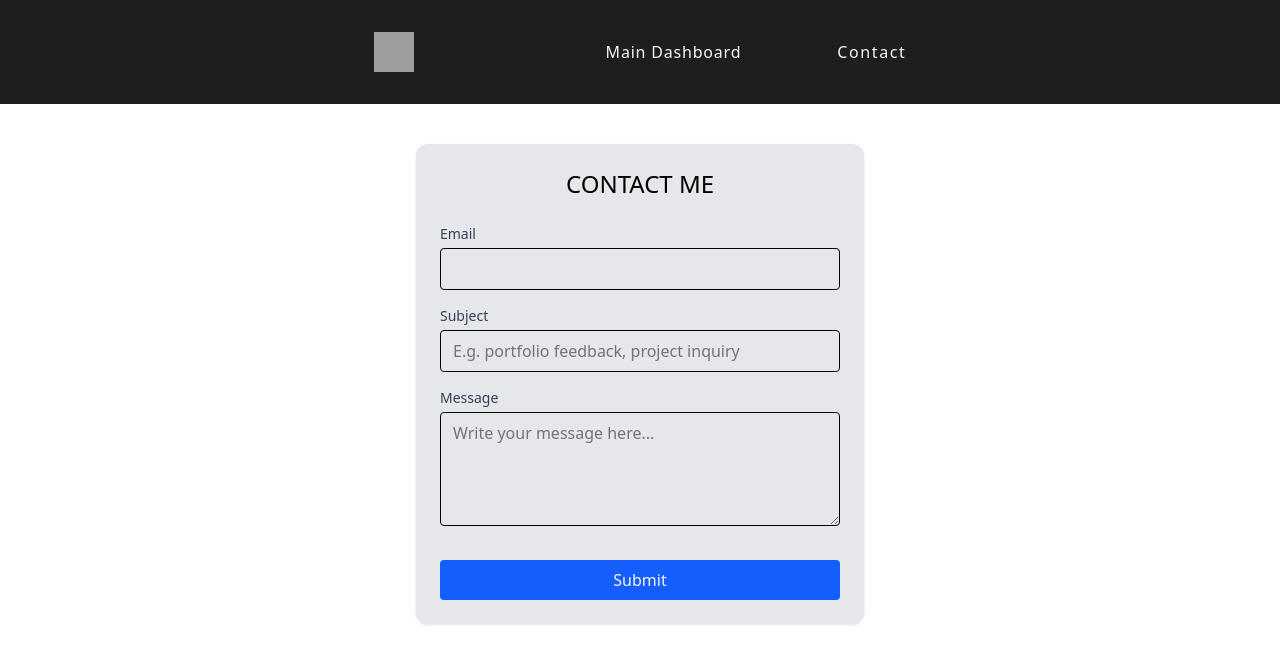
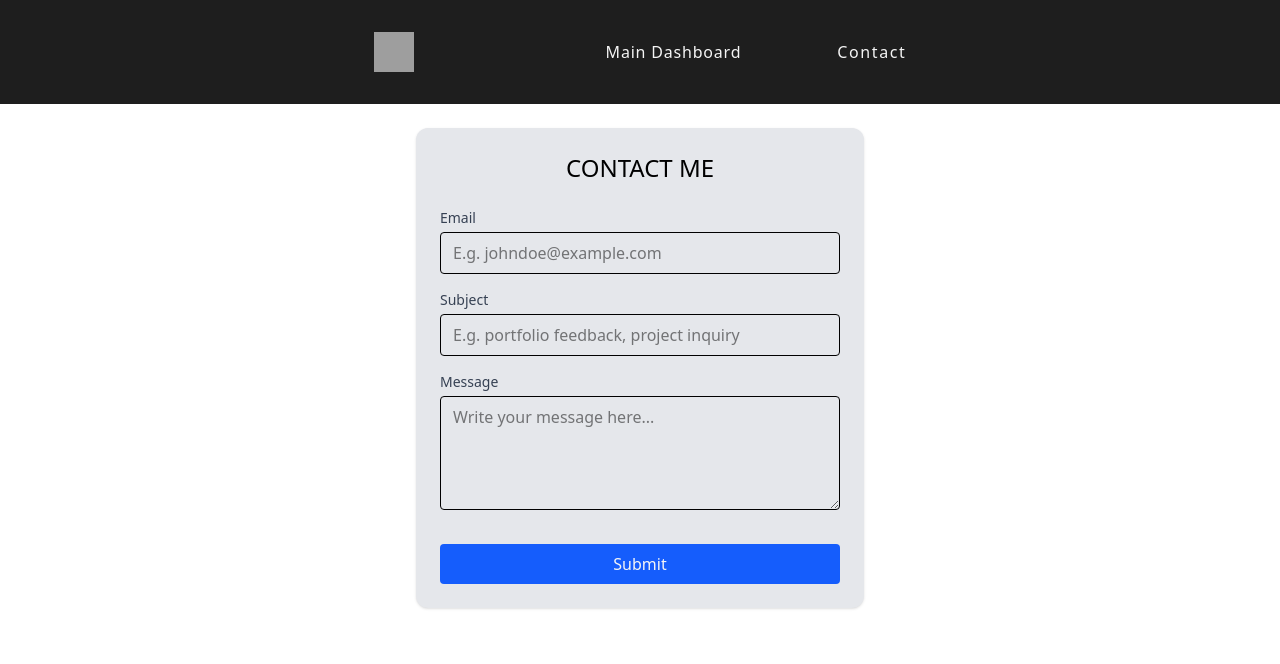
Before and after one commit to MaxGitHub0515/node-express-course-1, a React (Vite) app in the folder portfolio-hosted/main-dashboard/rt-client/: page /contact in a window 1280 px wide. Shown: the top 664 px of the page. Built offline with nearby package versions, Linux system fonts and the light colour scheme; no server answers; grey boxes are pictures that could not be loaded.

Commit message:
Making small corrections gradually to the ui, corrected login validation

```diff
--- a/portfolio-hosted/main-dashboard/rt-client/src/pages/admin/LoginPage.tsx
+++ b/portfolio-hosted/main-dashboard/rt-client/src/pages/admin/LoginPage.tsx
@@ -27,18 +27,21 @@ export default function LoginPage() {
     const validSchema = Yup.object({
         username: Yup.string()
          .required("Username is required")
-         .min(3)
+         .min(3, "Username must contain at least 3 characters")
          .max(24),
         pwd: Yup.string()
-            .min(6)
+            .min(12, "Password should be at least 12 characters long")
             .required("Password is required")
-            .matches(/\d/, "Password must contain a number")
-            .matches(/[A-Z]/, "Password must contain an uppercase letter"),
+            .matches(/\d/, "Password must contain numbers")
+            .matches(/^(?=.*[a-z])(?=.*[A-Z]).+$/, "Must contain at least one uppercase and one lowercase letter")
+            .matches(/[!@#$%^&*(),.?":{}|<>_\-]/, "Must contain must contain special characters"),
+
         //   confirmPwd: Yup.string()
         //     .oneOf([Yup.ref('pwd'), null], "Passwords must match")
         //     .required("Confirm Password is required"),
         email: Yup.string()
         .email('Invalid Email').required('Email is required')
+        .matches( /^[^\s@]+@[^\s@]+\.[^\s@]{2,}$/, "Please enter a valid email")
 
     })
 
@@ -79,10 +82,10 @@ export default function LoginPage() {
 
     return (
 
-        <div className="flex flex-col max-w-md  mx-auto bg-gray-200 p-6 mt-10 rounded-xl shadow justify-center items-center">
+        <div className="flex flex-col max-w-sm  mx-auto bg-gray-200 p-6 mt-10 rounded-xl shadow justify-center items-center">
           <div className="uppercase font-medium text-2xl mb-6">Log In</div>
           <Formik initialValues={initValues} validationSchema={validSchema} onSubmit={handleSubmit}>
-            <Form className="space-y-4">
+            <Form className="space-y-4 w-full">
                 <div>
                     <label htmlFor="username" className="block text-sm font-medium text-gray-700 mb-1">Username</label>
                     <Field name="username" type="text" className="w-full px-3 py-2 border rounded "/>
--- a/portfolio-hosted/main-dashboard/rt-client/src/pages/contact/ContactPage.tsx
+++ b/portfolio-hosted/main-dashboard/rt-client/src/pages/contact/ContactPage.tsx
@@ -2,9 +2,10 @@
 
 import type {FormikHelpers} from "formik";
 import {Formik, Form, Field, ErrorMessage} from "formik";
+import toast from "react-hot-toast";
 import NavBarComponent from "../rt-dashboard/components/NavBar";
-
-// import * as Yup from 'yup';
+import * as Yup from 'yup';
+import { useNavigate } from "react-router-dom";
 // import {useEffect, useState} from "react";
 
 interface FormValues {
@@ -15,26 +16,27 @@ interface FormValues {
 
 
 export default function ContactPage() {
+     const navigate = useNavigate();
        const initValues: FormValues  = {
         email: "",
         subject: "",
         message: ""
     }
 
-     // const validSchema = Yup.object({
-    //     email: Yup.string()
-    //         .email('Invalid Email').required('Email is required'),
-    //     subject: Yup.string()
-    //         .min(3, 'Subject must be at least 3 characters')
-    //         .max(100, 'Subject cannot exceed 50 characters')
-    //         .required('Subject is required'),
-    //     message: Yup.string()
-    //         .min(10, 'Message must be at least 10 characters')
-    //         .required('Message is required')
-    // });
+     const validSchema = Yup.object({
+        email: Yup.string()
+            .email('Invalid Email').required('Email is required'),
+        subject: Yup.string()
+            .min(3, 'Subject must be at least 3 characters')
+            .max(50, 'Subject cannot exceed 50 characters')
+            .required('Subject is required'),
+        message: Yup.string()
+            .max(2000, 'Message exceeded the amount of allowed characters')
+            .required('Message is required')
+    });
 
     const handleContactSubmit = async  (values:FormValues, {resetForm}: FormikHelpers<FormValues>) =>{
-        const res = await fetch('/api/v1/contact', {
+        const res = await fetch('/api/v1/contact/send-email', {
             method: 'POST',
             headers: { 'Content-Type': 'application/json' },
             body: JSON.stringify(values),
@@ -44,23 +46,20 @@ export default function ContactPage() {
         if (!res.ok) {
             throw new Error(getParsedJSON.msg || 'Contact form submission failed');
         }
-
+        toast.success("Email was sent successfully")
+        navigate('/contact')
         resetForm();
-
     }
-
-
-
     return (
        <>
        <NavBarComponent />
-       <div className="flex flex-col max-w-md  mx-auto bg-gray-200 p-6 mt-10 rounded-xl shadow justify-center items-center">
+       <div className="flex flex-col max-w-md mx-auto bg-gray-200 p-6 mt-29 md:my-6 rounded-xl shadow justify-center items-center">
           <div className="uppercase font-medium text-2xl mb-6">Contact Me</div>
-          <Formik initialValues={initValues} onSubmit={handleContactSubmit}>
+          <Formik initialValues={initValues} validationSchema={validSchema} onSubmit={handleContactSubmit}>
             <Form className="space-y-4 w-full">
                 <div>
                     <label htmlFor="email" className="block text-sm font-medium text-gray-700 mb-1">Email</label>
-                    <Field name="email" type="email" className="w-full px-3 py-2 border rounded "/>
+                    <Field name="email" type="email" placeholder="E.g. johndoe@example.com" className="w-full px-3 py-2 border rounded "/>
                     <ErrorMessage name="email" component="div" className="text-red-600 text-sm"/>
                 </div>
                 <div>
--- a/portfolio-hosted/main-dashboard/rt-client/src/pages/rt-dashboard/components/MainComponent.tsx
+++ b/portfolio-hosted/main-dashboard/rt-client/src/pages/rt-dashboard/components/MainComponent.tsx
@@ -22,7 +22,7 @@ schema:
         /* The data is hardcoded just for demo and testing purpose */
         /* The projects will be added dynamically via admin console later */
 
-        <div className="mx-auto mt-3 md:gap-8  max-w-[1280px] bg-[#E5E5E5] drop-shadow-lg drop-shadow-blue-500/50 p-3">
+        <div className="mx-auto md:gap-8 max-w-[1280px] md:mt-3 mt-29 bg-[#E5E5E5] drop-shadow-lg drop-shadow-blue-500/50 p-3">
             <SearchBarAndFilteringComponent />
             <main className="flex flex-col sm:flex-row  mx-auto sm:items-start items-center flex-wrap gap-4 h-full">
                 <header className=" w-full ">
--- a/portfolio-hosted/main-dashboard/rt-client/src/pages/rt-dashboard/components/NavBar.tsx
+++ b/portfolio-hosted/main-dashboard/rt-client/src/pages/rt-dashboard/components/NavBar.tsx
@@ -7,7 +7,7 @@ import { Link } from "react-router-dom";
 export default function NavBarComponent() {
 
     return (
-          <div className="w-screen  bg-[#1E1E1E] p-8 flex items-center justify-center gap-8 md:gap-48 sm:gap-x-6 ">
+          <div className="w-screen bg-[#1E1E1E] p-8 fixed top-0 z-10 md:relative flex items-center justify-center gap-8 md:gap-48 sm:gap-x-6 ">
             <div className="flex items-center ">
                 <Link to={"/main-dashboard"} >
                     <img src={"https://res.cloudinary.com/dixiuoxw2/image/upload/v1753813816/logo_prg3wf.svg"}
--- a/portfolio-hosted/main-dashboard/rt-client/src/pages/rt-dashboard/components/SearchBarAndFilteringComponent.tsx
+++ b/portfolio-hosted/main-dashboard/rt-client/src/pages/rt-dashboard/components/SearchBarAndFilteringComponent.tsx
@@ -52,6 +52,7 @@ export default function SearchBarAndFilteringComponent(): React.ReactElement {
     mevn: false,
     lamp: false,
   });
+
   const [isAutocompleteOpen, setAutocompleteOpen] = useState(false);
   const containerRef = useRef<HTMLDivElement>(null);
   const toggleDropdown = (): void => setOpen((prev) => !prev);
```
